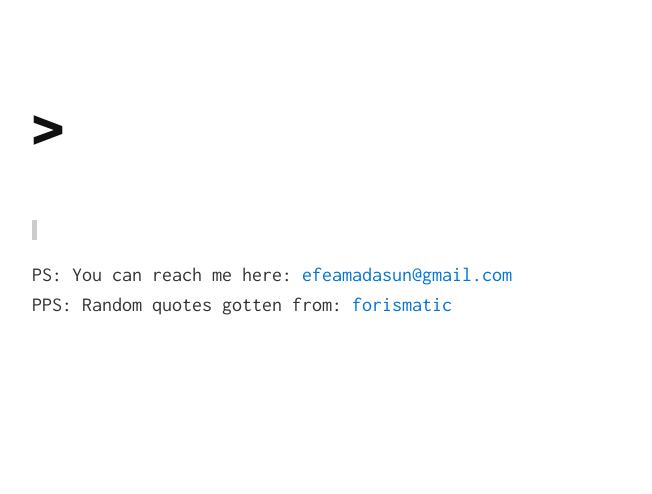
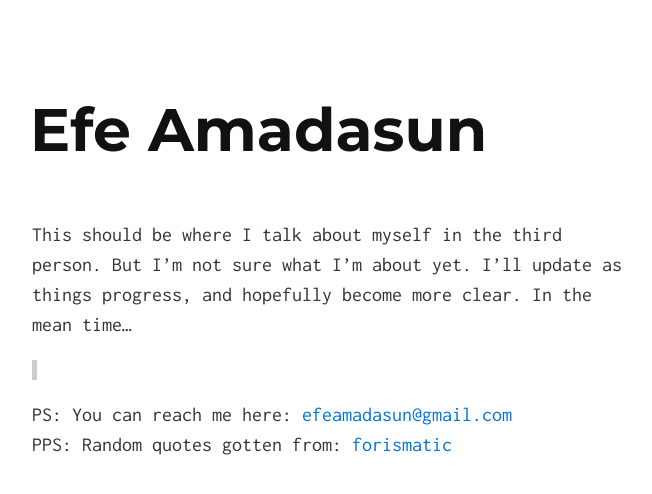
Before and after one commit to efeamadasun/efeamadasun.github.io, a Jekyll site: the page built from index.html, in a window 1280 px wide. Shown: the top 494 px of the page, without its empty margins (308-960 px from the left). Built offline with Jekyll 4.4.1, drawn with Linux system fonts in a browser that asks for light colours; part of the change alters nothing that is shown.

Commit message:
Bio and header change

```diff
--- a/_config.yml
+++ b/_config.yml
@@ -1,4 +1,4 @@
 title_tag_text: Efe Amadasun
-h1_tag_text: >
+h1_tag_text: Efe Amadasun
 
 exclude: ["Procfile", "Gruntfile.js", "README.md", "package.json", "CNAME", "node_modules"]
--- a/_includes/index.md
+++ b/_includes/index.md
@@ -1,3 +1,5 @@
+This should be where I talk about myself in the third person. But I'm not sure what I'm about yet. I'll update as things progress, and hopefully become more clear. In the mean time...
+
 <blockquote id="quote"></blockquote>
 <i id="author"></i>
 
--- a/_includes/scripts.html
+++ b/_includes/scripts.html
@@ -1,13 +1,3 @@
-<script type="text/javascript">
-(function()
-{
-  var title = document.getElementsByTagName('a')[0];
-  setInterval(function(){
-    title.innerHTML = (title.innerHTML == ">") ? ">_" : ">";
-  }, 700);
-  console.log('it ran');
-})();
-</script>
 <script type="text/javascript">
 function parseQuote(response)
 {
```
